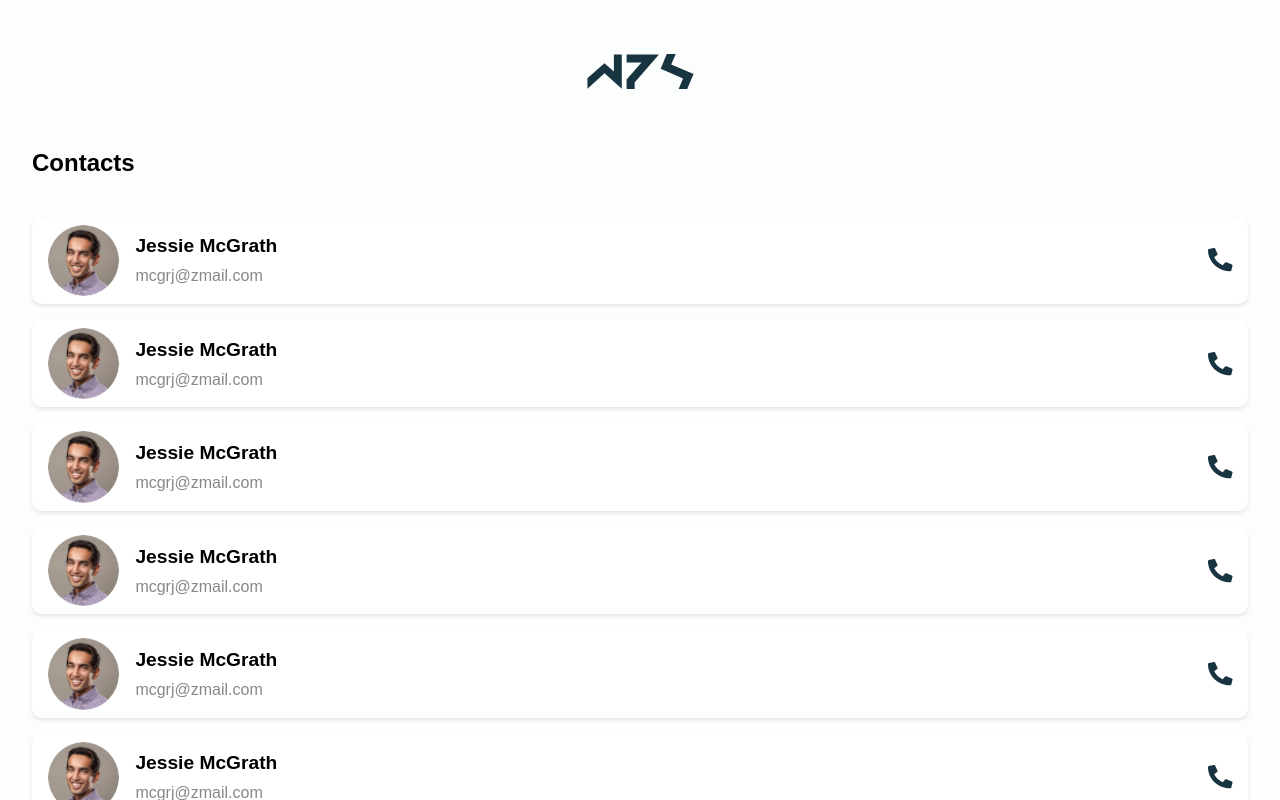
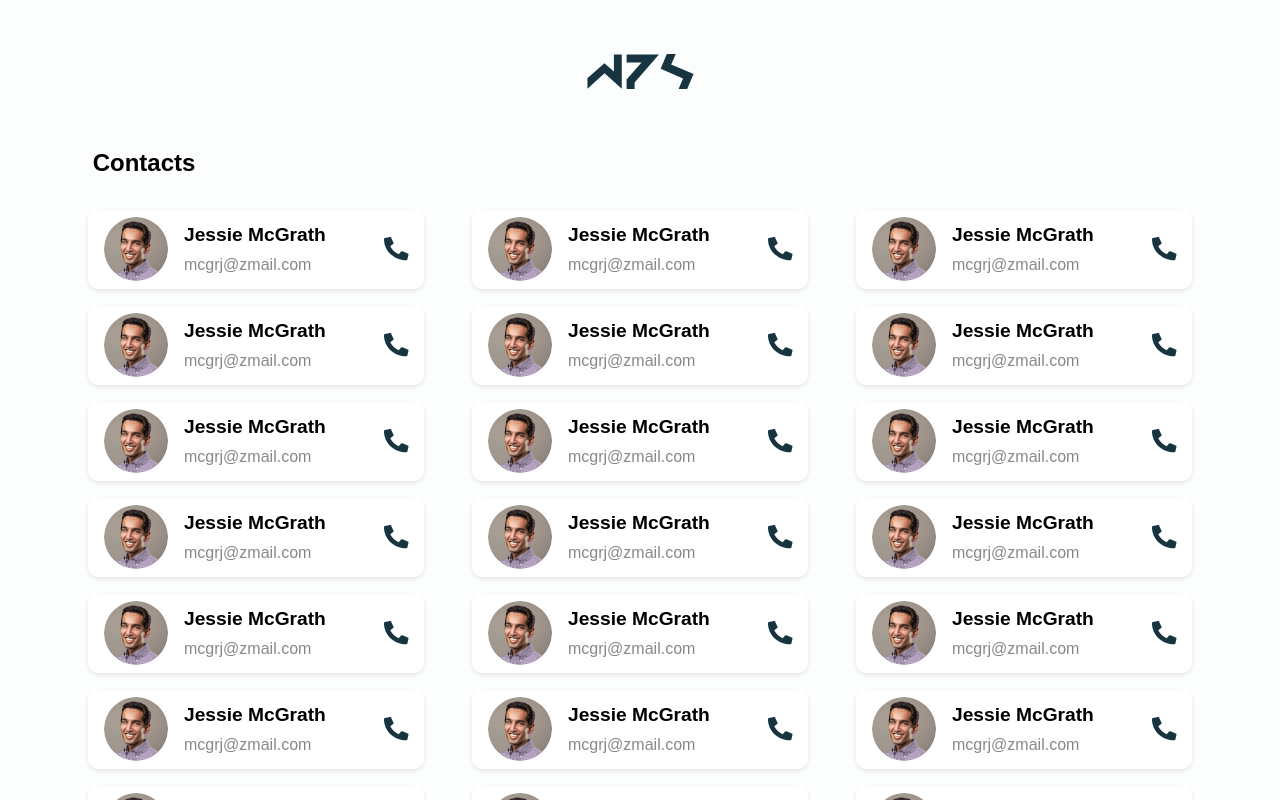
Before and after one commit to pachecowillians/sveltekit-contacts, a SvelteKit app: page /contacts in a window 1280 px wide. Shown: the top 800 px of the page. Built offline with nearby package versions, Linux system fonts and the light colour scheme.

Commit message:
feat: creating grid responsiveness

```diff
--- a/src/routes/contacts/+page.svelte
+++ b/src/routes/contacts/+page.svelte
@@ -10,7 +10,7 @@
 	</div>
 	<h2>Contacts</h2>
 	<div class="contacts">
-		{#each Array(20) as _, i (i)}
+		{#each Array(30) as _, i (i)}
 			<div class="contact-card">
 				<img class="avatar" src="contact.png" alt="Imagem Centralizada" />
 				<div class="contact-info">
@@ -39,8 +39,9 @@
 	}
 
 	.container h2 {
-		align-self: flex-start;
+		align-self: center;
 		margin-top: 2rem;
+		transform: translateX(-7rem);
 	}
 
 	.header {
@@ -50,10 +51,12 @@
 
 	.contacts {
 		margin-top: 2rem;
-		display: flex;
-		flex-direction: column;
+		display: grid;
+		grid-template-columns: 1fr;
 		align-items: center;
-		width: 100%;
+		justify-content: center;
+		justify-items: center;
+		gap: 1rem 3rem;
 	}
 
 	.contact-card {
@@ -66,8 +69,9 @@
 		justify-content: center;
 		align-items: center;
 		gap: 1rem;
-		width: 100%;
-		margin: 0.5rem;
+		width: 21rem;
+		max-width: 23rem;
+		cursor: pointer;
 	}
 
 	.contact-card > img {
@@ -105,6 +109,21 @@
 		line-height: 0;
 	}
 
-	@media (max-width: 768px) {
+	@media screen and (min-width: 768px) {
+		.contacts {
+			grid-template-columns: repeat(2, 1fr);
+		}
+		.container h2 {
+			transform: translateX(-19rem);
+		}
+	}
+
+	@media screen and (min-width: 1240px) {
+		.contacts {
+			grid-template-columns: repeat(3, 1fr);
+		}
+		.container h2 {
+			transform: translateX(-31rem);
+		}
 	}
 </style>
```
